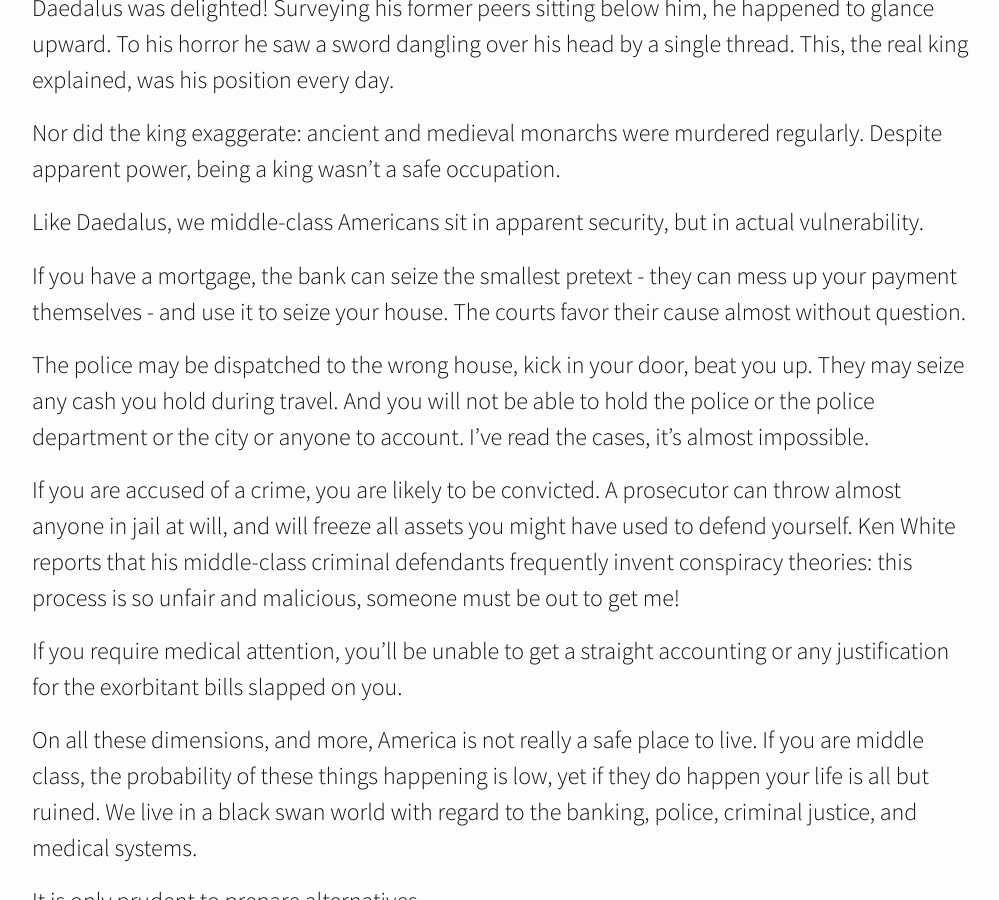
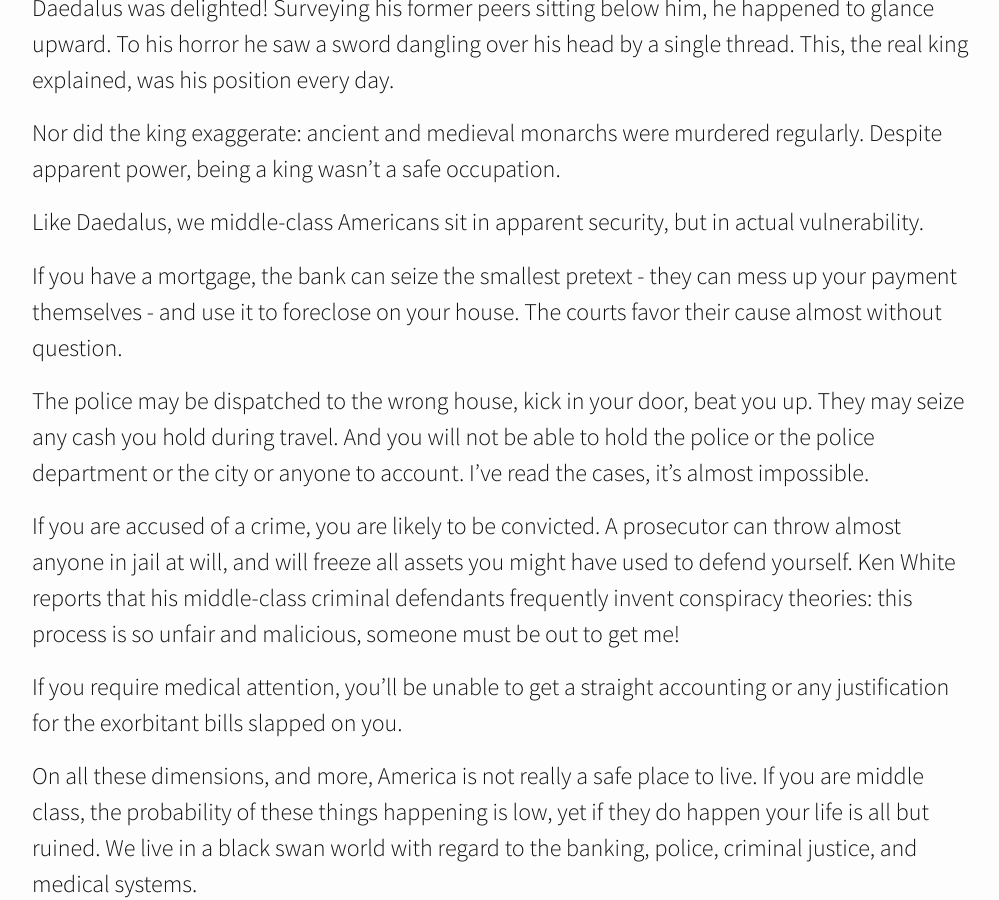
Before and after one commit to coyotespike/coyotespike.github.io, a Jekyll site: the page built from _posts/2018-06-28-SwordofDaedalus.md, in a window 1280 px wide and 900 px high, scrolled down 470 px. Shown: the whole window, without its empty margins (138-1137 px from the left). Built offline with Jekyll 4.4.1, drawn with Linux system fonts in a browser that asks for light colours; nearby versions of some CDN libraries.

Commit message:
Edits to front matter and posts

```diff
--- a/_posts/2018-06-28-SwordofDaedalus.md
+++ b/_posts/2018-06-28-SwordofDaedalus.md
@@ -22,7 +22,7 @@ Nor did the king exaggerate: ancient and medieval monarchs were murdered regular
 
 Like Daedalus, we middle-class Americans sit in apparent security, but in actual vulnerability.
 
-If you have a mortgage, the bank can seize the smallest pretext - they can mess up your payment themselves - and use it to seize your house. The courts favor their cause almost without question.
+If you have a mortgage, the bank can seize the smallest pretext - they can mess up your payment themselves - and use it to foreclose on your house. The courts favor their cause almost without question.
 
 The police may be dispatched to the wrong house, kick in your door, beat you up. They may seize any cash you hold during travel. And you will not be able to hold the police or the police department or the city or anyone to account. I've read the cases, it's almost impossible.
 
```
Also changed, not shown: _posts/2018-06-25-CivilianControlofPolice.md (+1 -0 lines).
